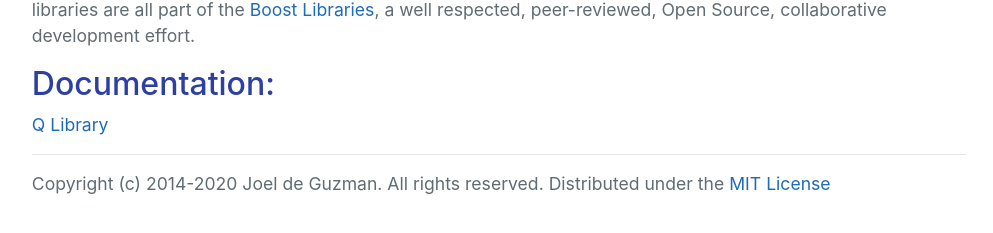
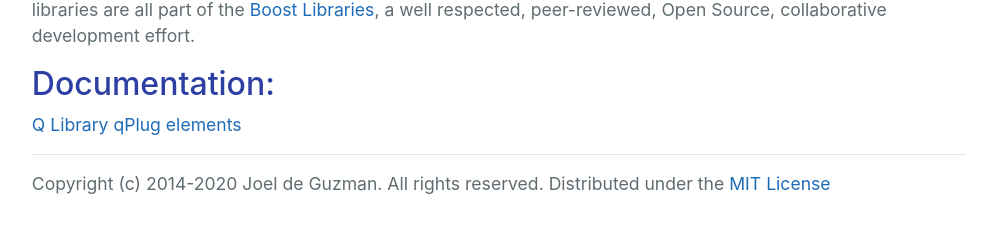
Before and after one commit to cycfi/cycfi.github.io, a Jekyll site: the page built from index.md, in a window 1280 px wide. Shown: the part 381-614 px from the top of the page, without its empty margins (141-1134 px from the left). Built offline with Jekyll 4.4.1, drawn with Linux system fonts in a browser that asks for light colours; nearby versions of some CDN libraries; comment, search, counter and statistics services are not loaded.

Commit message:
Update index.md

```diff
--- a/index.md
+++ b/index.md
@@ -20,6 +20,8 @@ a well respected, peer-reviewed, Open Source, collaborative development effort.
 
 ## Documentation:
 [Q Library](/q/index.md)
+[qPlug](/qplug/index.md)
+[elements](/elements/index.md)
 
 [Cycfi Research]:   https://www.cycfi.com/
 [Ciere Consulting]: https://ciere.com/
```
